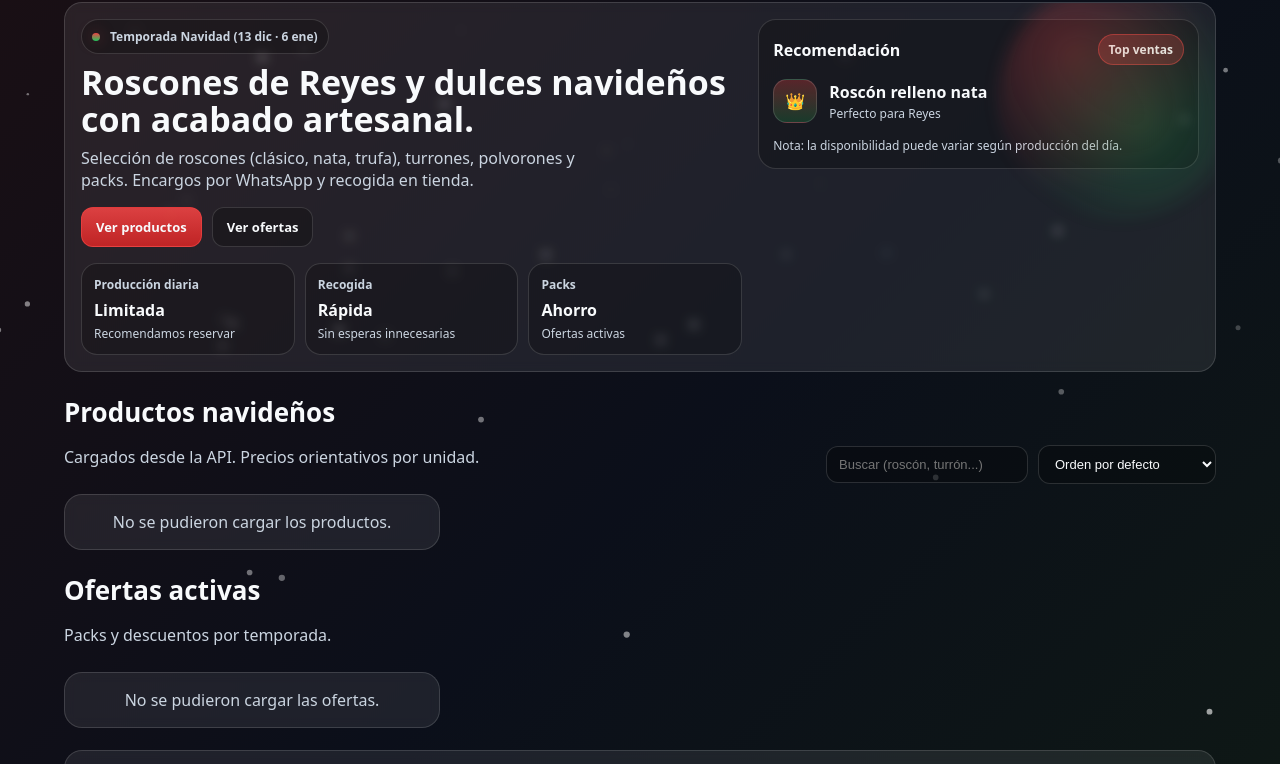
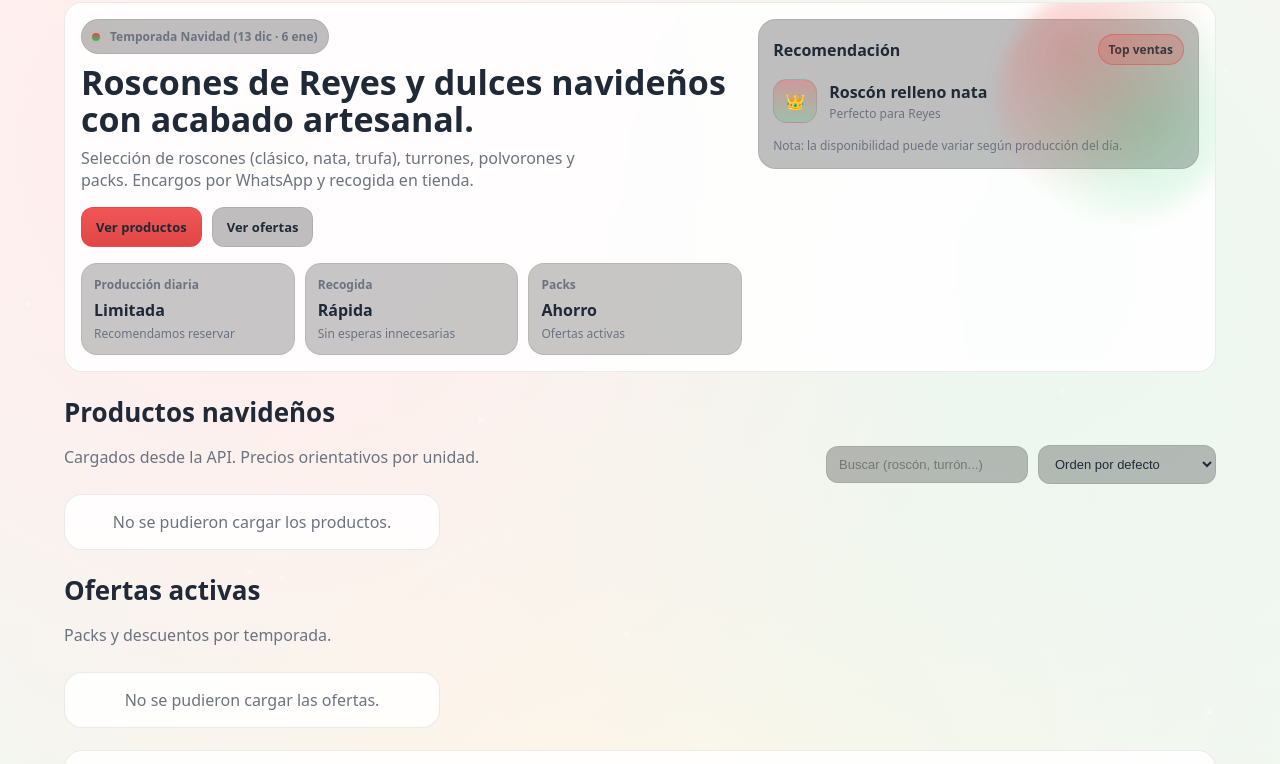
Before and after one commit to nicogc001/web-navidad, a plain HTML site: page frontend/index.html in a window 1280 px wide. Shown: the part 81-845 px from the top of the page. Drawn offline with Linux system fonts and the light colour scheme; no server answers.

Commit message:
feat(xmas)mejora colores fondo

```diff
--- a/frontend/assets/css/styles.css
+++ b/frontend/assets/css/styles.css
@@ -2,18 +2,18 @@
    VARIABLES BASE
 ========================= */
 :root {
-  --bg-1: #0b0f1a;
-  --bg-2: #1a0f14;
-  --bg-3: #0f1a14;
+  --bg-1: #fff7f3;   /* crema */
+  --bg-2: #fdecec;   /* rosa muy suave */
+  --bg-3: #eef7f1;   /* verde menta claro */
 
-  --text: #f8fafc;
-  --muted: #cbd5e1;
+  --text: #1f2937;   /* gris oscuro (no negro) */
+  --muted: #6b7280;
 
-  --card: rgba(255,255,255,.08);
-  --border: rgba(255,255,255,.14);
+  --card: rgba(255,255,255,.85);
+  --border: rgba(0,0,0,.08);
 
-  --primary: #ef4444;
-  --secondary: #22c55e;
+  --primary: #e24b4b;   /* rojo pastel */
+  --secondary: #6fbf8e; /* verde pastel */
 }
 
 /* =========================
@@ -33,11 +33,10 @@ html, body {
 body {
   min-height: 100vh;
   background:
-    linear-gradient(135deg,
-      var(--bg-2),
-      var(--bg-1),
-      var(--bg-3)
-    );
+    radial-gradient(circle at 20% 20%, #ffecec, transparent 55%),
+    radial-gradient(circle at 80% 30%, #eaf7ef, transparent 55%),
+    radial-gradient(circle at 50% 80%, #fff6e8, transparent 60%),
+    linear-gradient(180deg, var(--bg-1), var(--bg-3));
 }
 
 /* =========================
@@ -48,7 +47,7 @@ body {
   inset: 0;
   z-index: 0;
   pointer-events: none;
-  opacity: .75;
+  opacity: .55;
 }
 
 .bg, .container, .topbar, .card, .footer {
```
